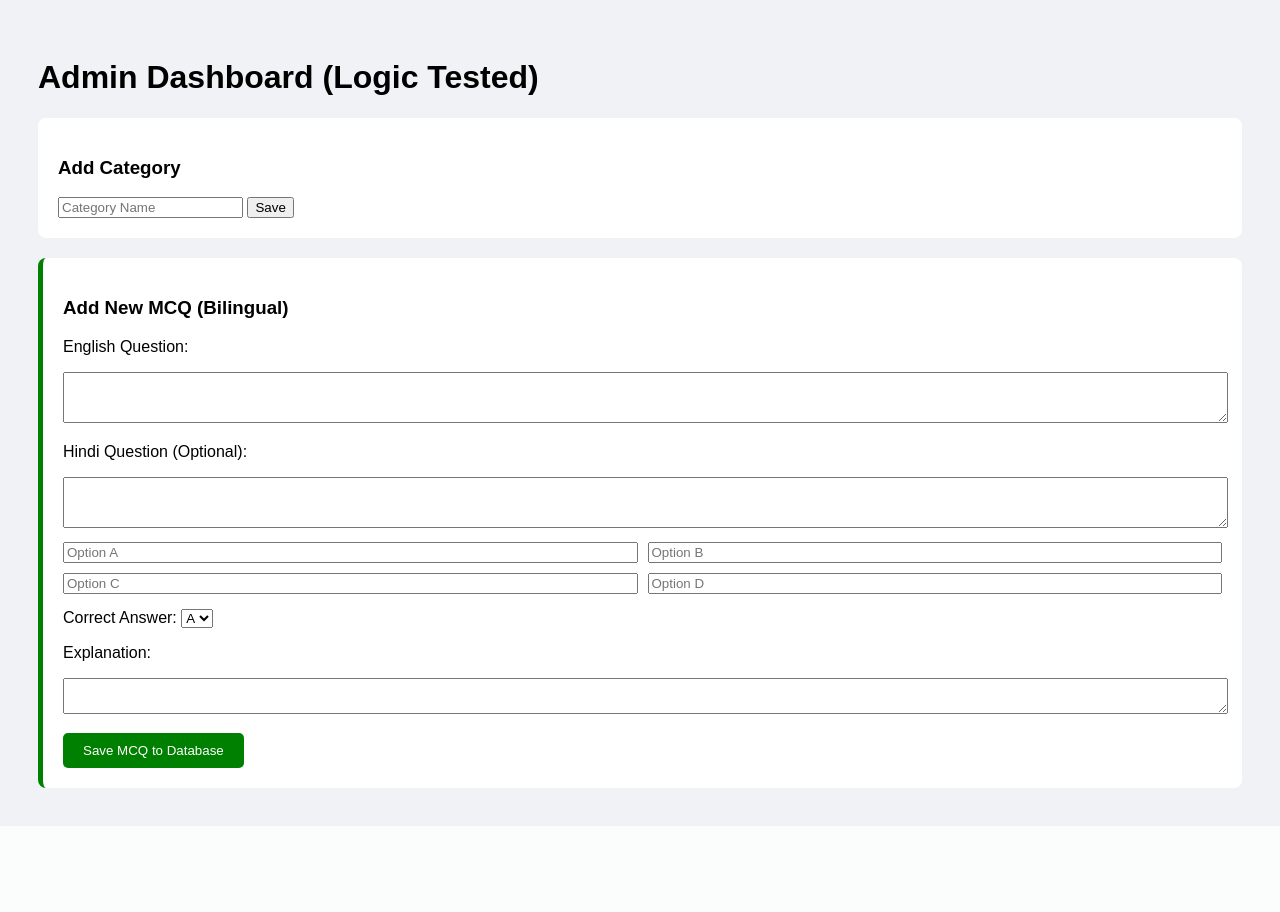
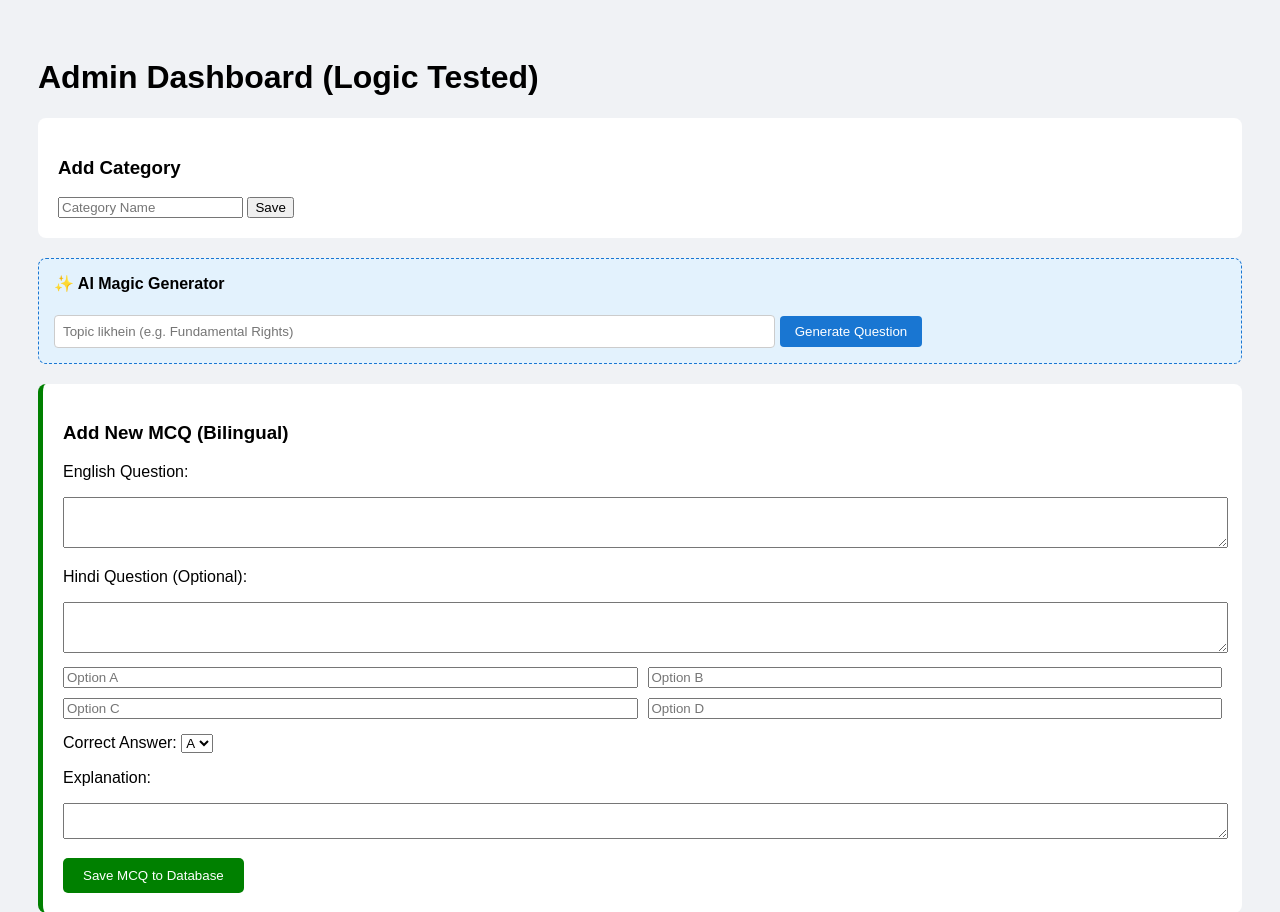
Before and after one commit to cognitoias-droid/UPSC-Web-App, a Flask app: page /admin in a window 1280 px wide. Shown: the top 912 px of the page. Before the commit the page ends 788 px from the top, so only its background shows below. Run offline with Flask 3, Linux system fonts and the light colour scheme; parts of the project's set-up code (start-up, migrations or seed data) failed here and were passed over.

Commit message:
Update admin.html

```diff
--- a/templates/admin.html
+++ b/templates/admin.html
@@ -11,7 +11,11 @@
             <button type="submit">Save</button>
         </form>
     </div>
-
+    <div style="background: #e3f2fd; padding: 15px; border-radius: 8px; margin-bottom: 20px; border: 1px dashed #1976d2;">
+    <h4 style="margin-top:0;">✨ AI Magic Generator</h4>
+    <input type="text" id="ai-topic" placeholder="Topic likhein (e.g. Fundamental Rights)" style="width: 60%; padding: 8px; border-radius: 4px; border: 1px solid #ccc;">
+    <button type="button" onclick="askAI()" id="ai-btn" style="padding: 8px 15px; background: #1976d2; color: white; border: none; border-radius: 4px; cursor: pointer;">Generate Question</button>
+</div>
     <div style="background: white; padding: 20px; border-radius: 8px; border-left: 5px solid green;">
         <h3>Add New MCQ (Bilingual)</h3>
         <form action="/admin/save_mcq" method="POST">
@@ -44,5 +48,41 @@
             </button>
         </form>
     </div>
+    <script>
+function askAI() {
+    let topic = document.getElementById('ai-topic').value;
+    let btn = document.getElementById('ai-btn');
+    if(!topic) return alert("Pehle topic toh likhiye!");
+
+    btn.innerText = "AI Soch raha hai...";
+    btn.disabled = true;
+
+    fetch('/admin/generate_ai', {
+        method: 'POST',
+        headers: {'Content-Type': 'application/json'},
+        body: JSON.stringify({topic: topic})
+    })
+    .then(res => res.json())
+    .then(data => {
+        // Yeh line-ein aapke form ke dabbo ko apne aap bhar dengi
+        document.getElementsByName('q_en')[0].value = data.q_en;
+        document.getElementsByName('q_hi')[0].value = data.q_hi;
+        document.getElementsByName('oa')[0].value = data.oa;
+        document.getElementsByName('ob')[0].value = data.ob;
+        document.getElementsByName('oc')[0].value = data.oc;
+        document.getElementsByName('od')[0].value = data.od;
+        document.getElementsByName('ans')[0].value = data.ans;
+        document.getElementsByName('exp')[0].value = data.exp;
+
+        btn.innerText = "Generate Question";
+        btn.disabled = false;
+    })
+    .catch(err => {
+        alert("Galti hui: " + err);
+        btn.innerText = "Generate Question";
+        btn.disabled = false;
+    });
+}
+</script>
 </body>
 </html>
```
